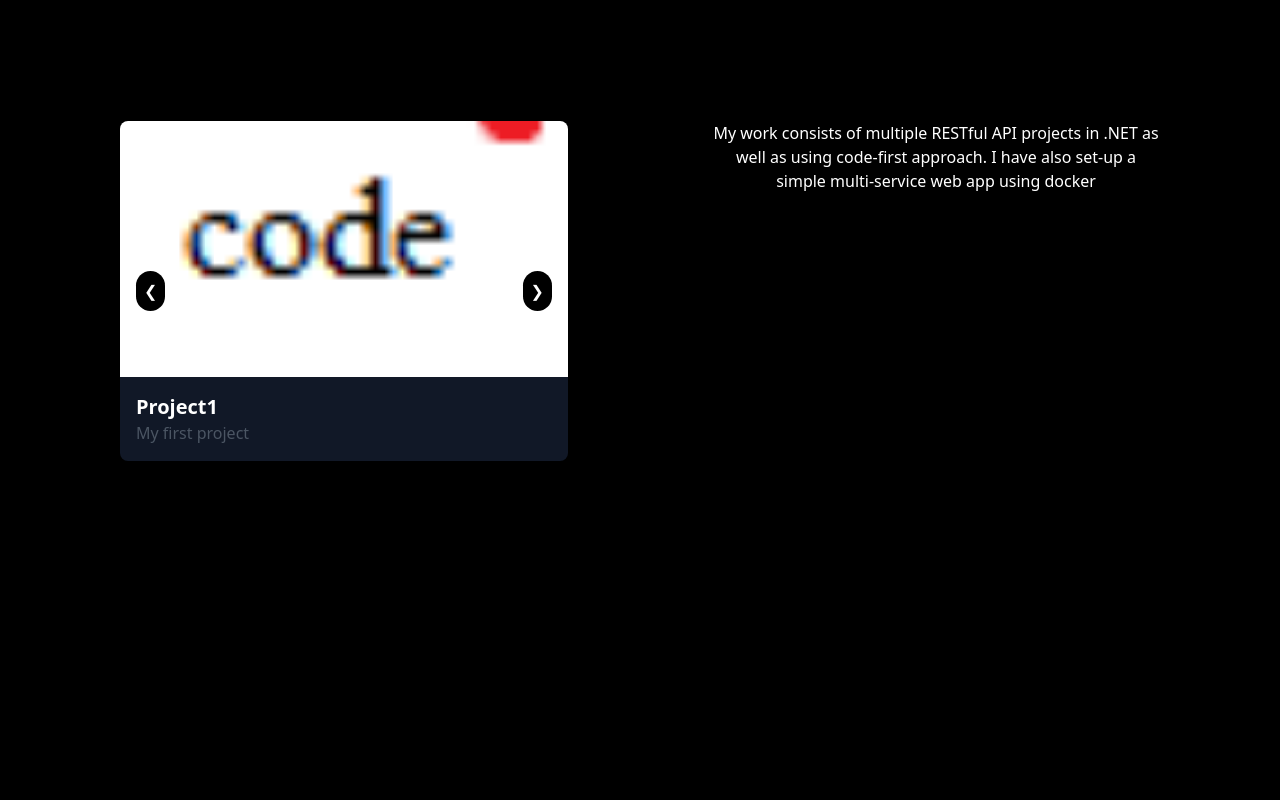
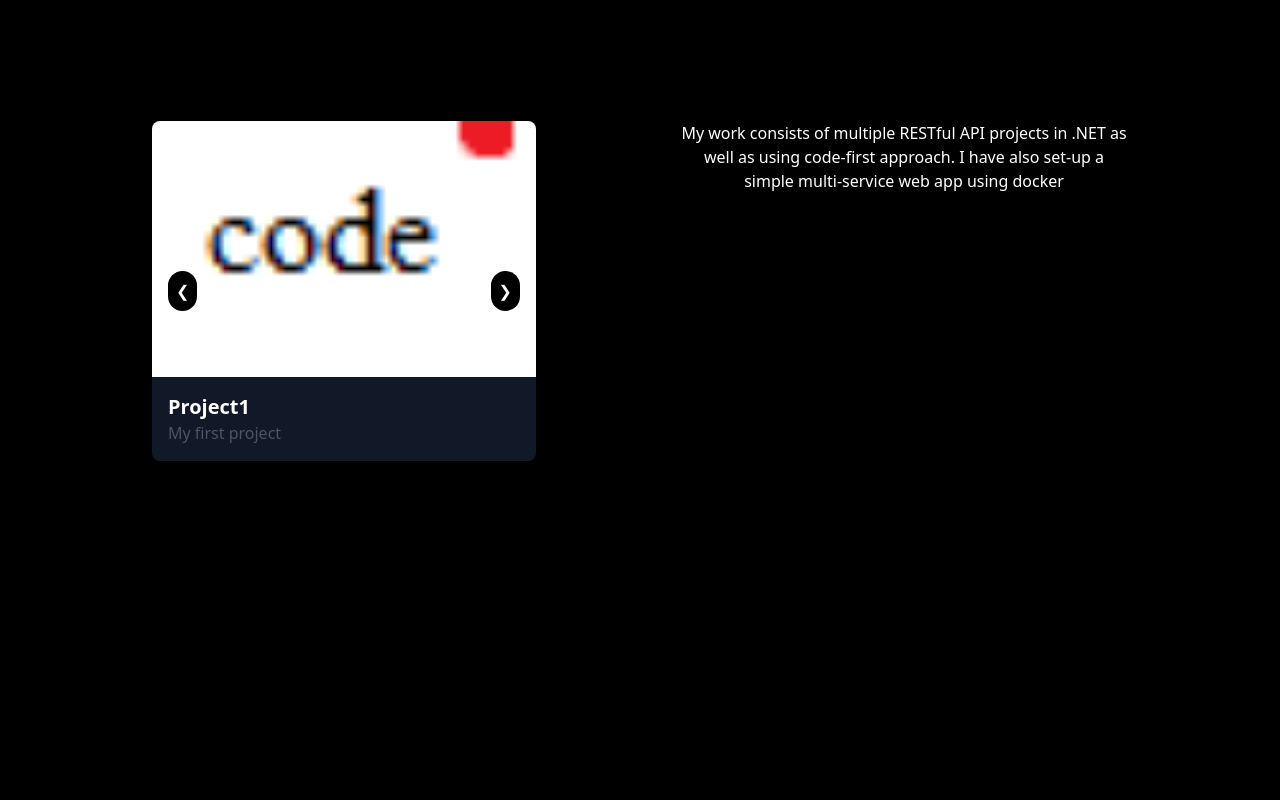
Before and after one commit to Kacper-Januszewski/site-project, a Next.js app: page / in a window 1280 px wide. Shown: the part 840-1640 px from the top of the page. Built offline with nearby package versions, Linux system fonts and the light colour scheme.

Commit message:
carousel image min size

```diff
--- a/src/app/components/content/carouseled_content/carousel/index.tsx
+++ b/src/app/components/content/carouseled_content/carousel/index.tsx
@@ -36,7 +36,7 @@ const Carousel: React.FC<DynamicJSONInput> = ({filename}) => {
     }, [filename]);
 
     return (
-        <div className="relative w-full max-w-md min-w-[448px] h-fit">
+        <div className="relative w-full max-w-md min-w-[384px] h-fit">
             <div className="overflow-hidden rounded-lg">
                 <img src={items[index]?.imageUrl} alt="slides" className="w-full h-64 object-cover" />
                 <div className="p-4 bg-gray-900 shadow-lg">
```
